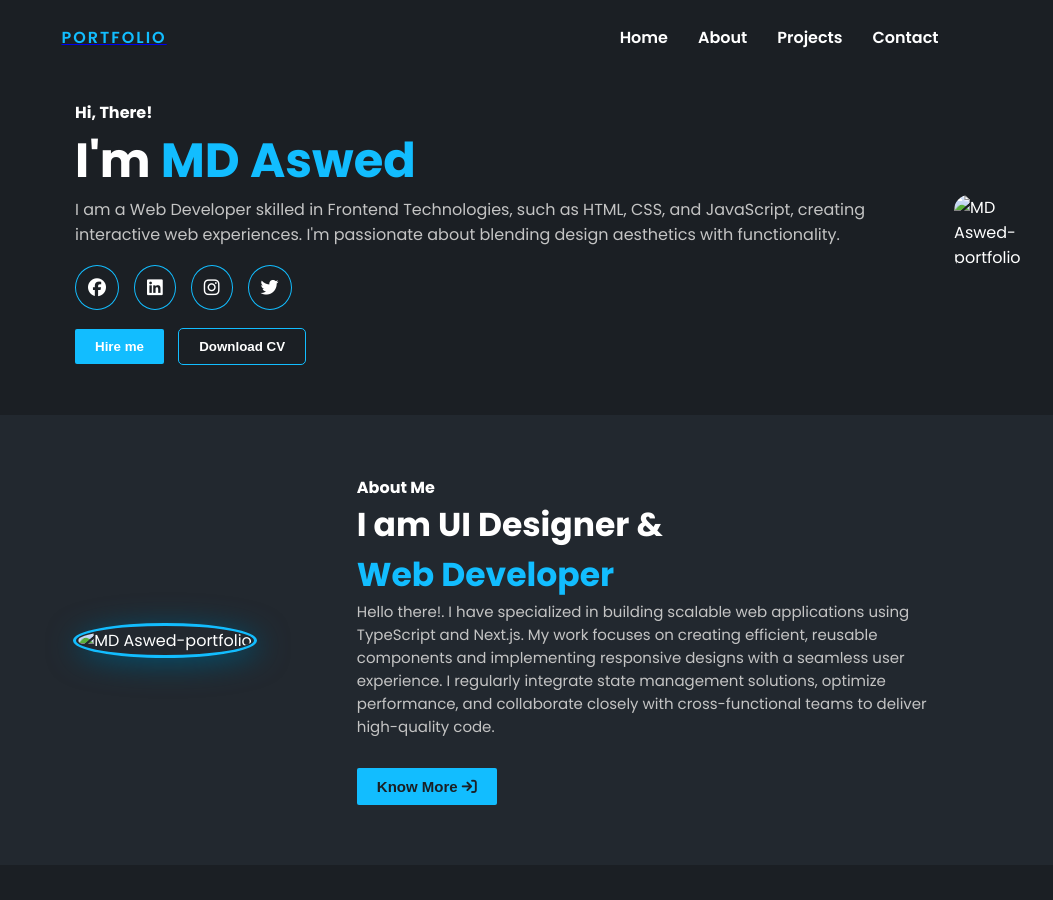
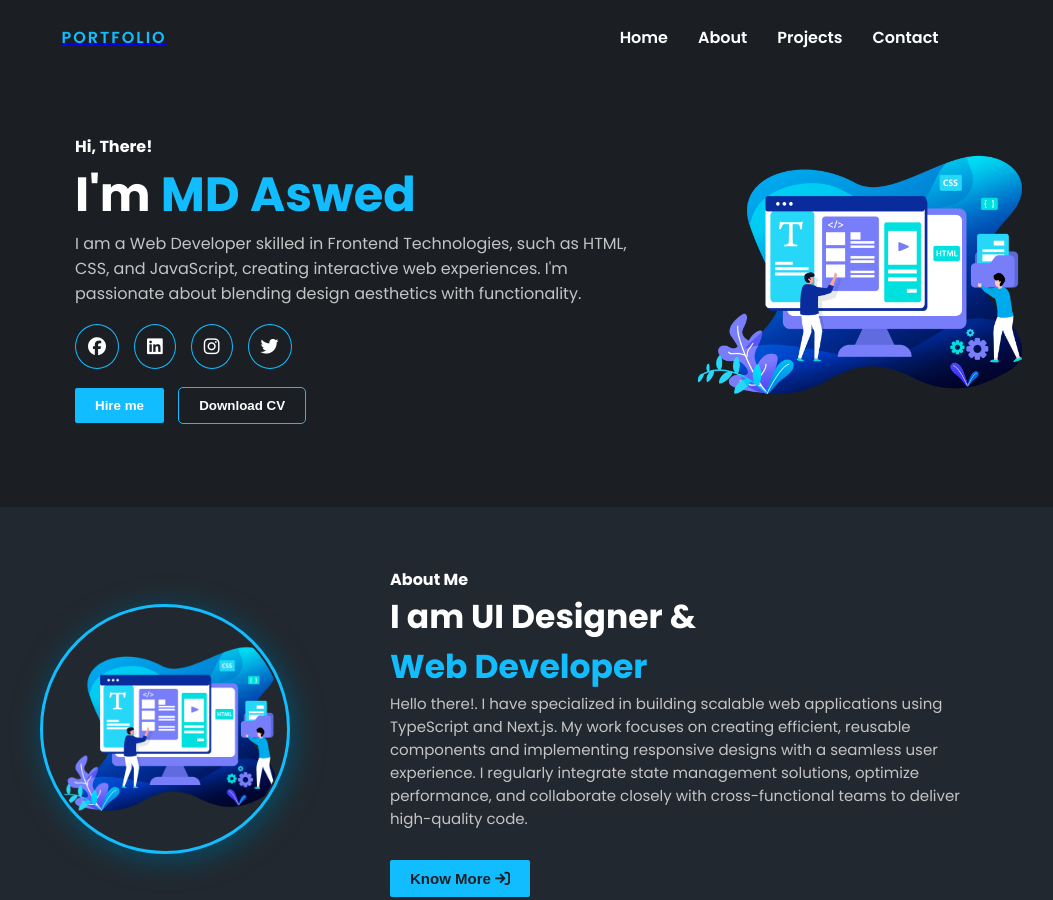
Before and after one commit to Aswed-987/MDAswedHussainAnsari, a plain HTML site: page index.html in a window 1280 px wide. Shown: the top 900 px of the page, without its empty margins (125-1178 px from the left). Drawn offline with Linux system fonts and the light colour scheme.

Commit message:
profile img ADD

```diff
--- a/index.html
+++ b/index.html
@@ -105,14 +105,14 @@
         </div>
 
         <div class="hero-img">
-          <img src="assets/img/MD Aswed.jpg" alt="MD Aswed-portfolio" width="350" />
+          <img src="assets/img/profile.png" alt="MD Aswed-portfolio" width="350" />
         </div>
       </section>
 
       <!-- About Section  -->
       <section class="about-section" id="about">
         <div class="about-img">
-          <img src="assets/img/MD Aswed.jpg" alt="MD Aswed-portfolio" />
+          <img src="assets/img/profile.png" alt="MD Aswed-portfolio" />
         </div>
 
         <div class="about-content">
```
Also changed, not shown: assets/img/profile.png (added).
